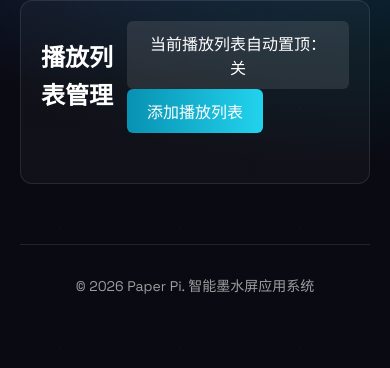
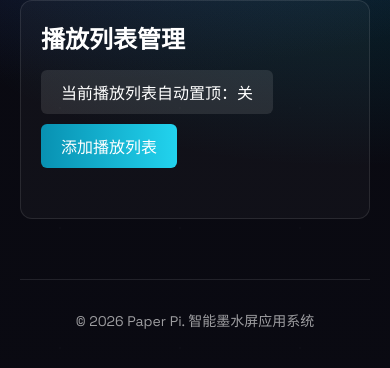
Before and after one commit to ca1ic0/paper-pi, a Flask app: page /admin in a window 390 px wide. Shown: the part 192-560 px from the top of the page. Run offline with Flask 2, Linux system fonts and the light colour scheme; data that the repository does not hold is empty.

Commit message:
更新前端代码

```diff
--- a/app/static/css/style.css
+++ b/app/static/css/style.css
@@ -360,6 +360,40 @@ body::after {
     font-weight: 600;
 }
 
+.admin-actions {
+    display: flex;
+    align-items: center;
+    gap: 10px;
+}
+
+#auto-pin-playing-toggle {
+    min-width: 220px;
+}
+
+#auto-pin-playing-toggle.is-active {
+    background: rgba(16, 185, 129, 0.2);
+    border-color: rgba(16, 185, 129, 0.45);
+    color: rgba(219, 252, 232, 0.96);
+}
+
+#auto-pin-playing-toggle.is-active:hover {
+    background: rgba(16, 185, 129, 0.3);
+    border-color: rgba(16, 185, 129, 0.65);
+}
+
+@media (max-width: 820px) {
+    .admin-main .admin-header {
+        flex-direction: column;
+        align-items: flex-start;
+        gap: 10px;
+    }
+
+    .admin-main .admin-actions {
+        width: 100%;
+        flex-wrap: wrap;
+    }
+}
+
 .library-actions {
     display: flex;
     align-items: center;
--- a/app/static/js/admin.js
+++ b/app/static/js/admin.js
@@ -52,6 +52,7 @@ function updateAutoPinToggleUI(toggleBtn) {
         return;
     }
     toggleBtn.classList.toggle('is-active', autoPinPlayingEnabled);
+    toggleBtn.setAttribute('aria-pressed', autoPinPlayingEnabled ? 'true' : 'false');
     toggleBtn.textContent = `当前播放列表自动置顶：${autoPinPlayingEnabled ? '开' : '关'}`;
 }
 
```
